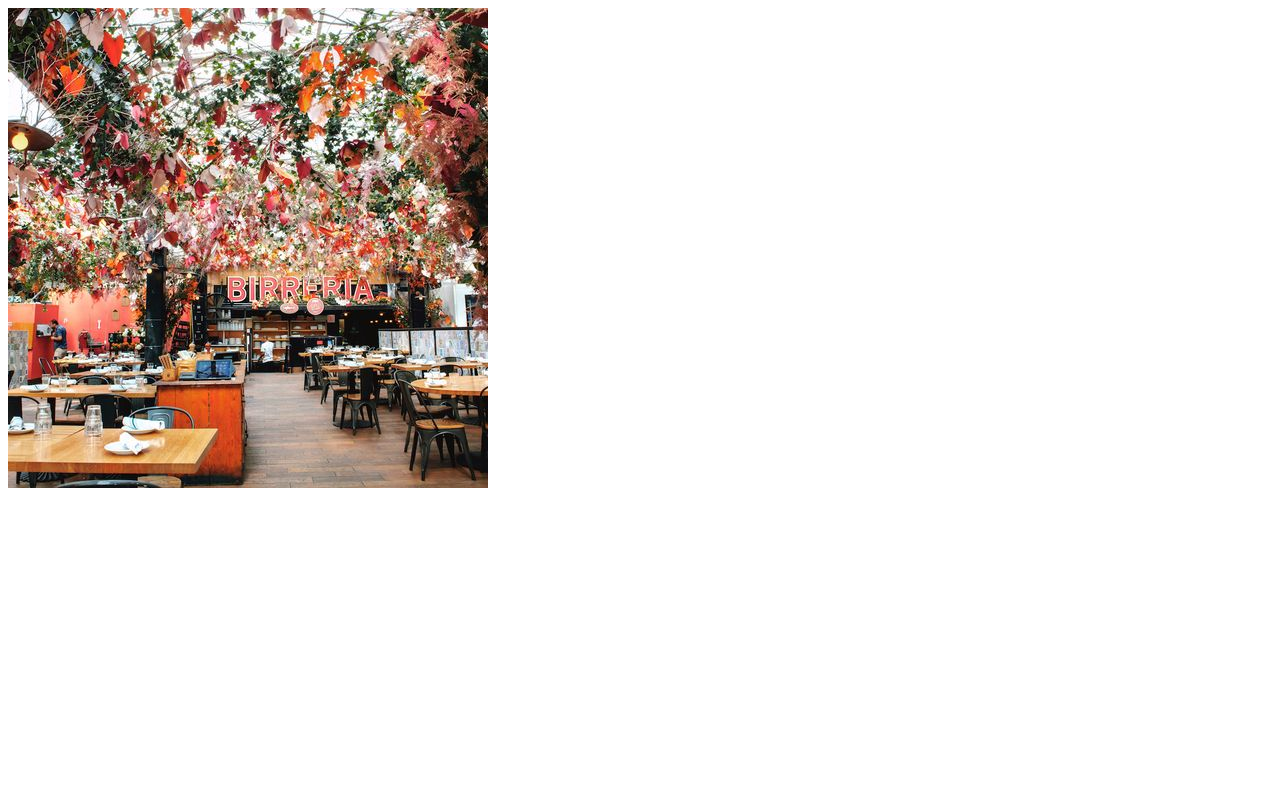
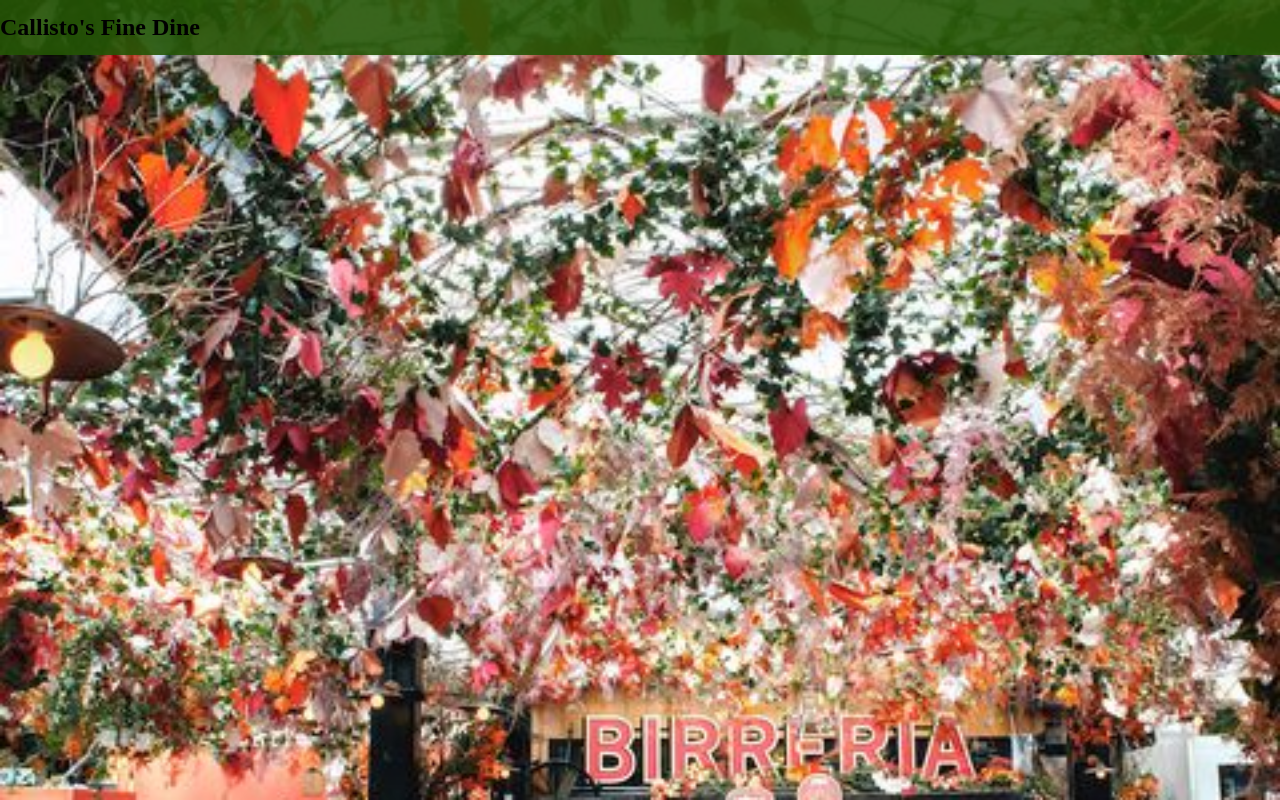
Before and after one commit to aaadev32/Restaurant-Page, a website built with webpack: page dist/index.html in a window 1280 px wide. Built offline with nearby package versions, Linux system fonts and the light colour scheme.

Commit message:
added background and header

```diff
--- a/src/index.js
+++ b/src/index.js
@@ -1,12 +1,31 @@
 import scene from './restaurant.jpg';
+import './style.css'
 
-function component(){
+function header() {
     const element = document.createElement('div');
+    const h2 = document.createElement('h2');
+    h2.textContent = 'Callisto\'s Fine Dine';
+    document.getElementById('header').appendChild(h2);
+}
+
+function background() {
+    const element = document.createElement('div');
+
+    //background
     const newImg = new Image();
     newImg.src = scene;
-    element.appendChild(newImg);
+    element.id = 'background';
 
-    return element;
+    document.body.style.backgroundImage = `url(${scene})`;
+
 }
 
-document.getElementById('content').appendChild(component());
+function content() {
+
+}
+
+function footer() {
+
+}
+
+document.body.appendChild(content(), header(), background(), footer());
--- /dev/null
+++ b/src/style.css
@@ -0,0 +1,40 @@
+html {
+    background-color: rgba(34, 34, 65, .85);
+}
+
+body {
+    margin: 0;
+    position: fixed;
+    width: 100%;
+    height: 100%;
+    background-size: cover;
+}
+
+#header {
+    display: flex;
+    flex-direction: column;
+    justify-content: center;
+    background-color: rgba(36, 85, 5, 0.9);
+    height: 55px;
+}
+
+#header>h2 {
+    margin: 0;
+}
+
+#content {
+    display: flex;
+    justify-content: center;
+    width: 80%;
+    height: 85%;
+}
+
+#background {
+    display: flex;
+    flex-direction: column;
+    align-content: center;
+    width: 100%;
+    height: 100%;
+    opacity: .7;
+
+}
```
Also changed, not shown: dist/ba6d869cecf81156f9e7.jpg (deleted), dist/index.html, dist/main.js, 1 other file.
